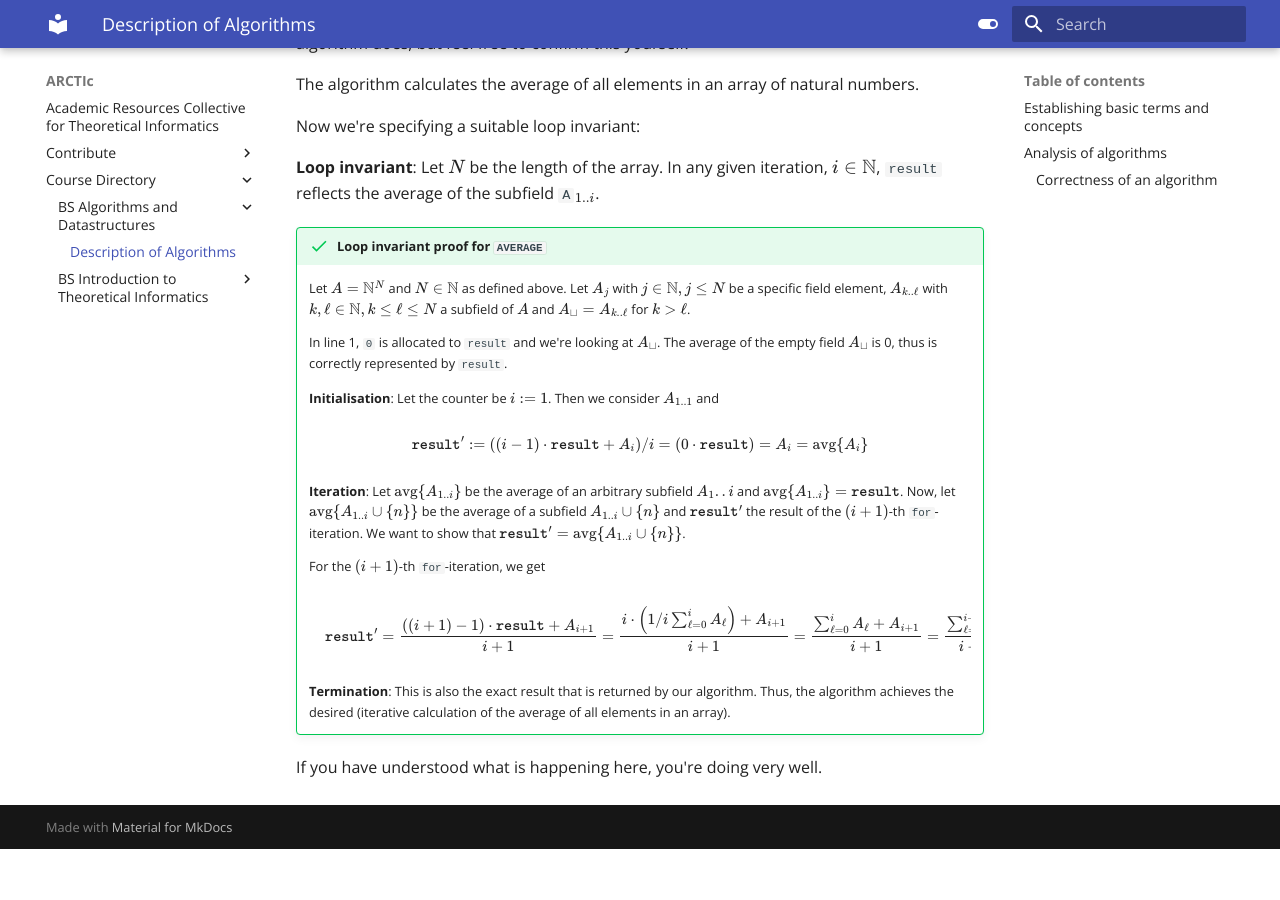
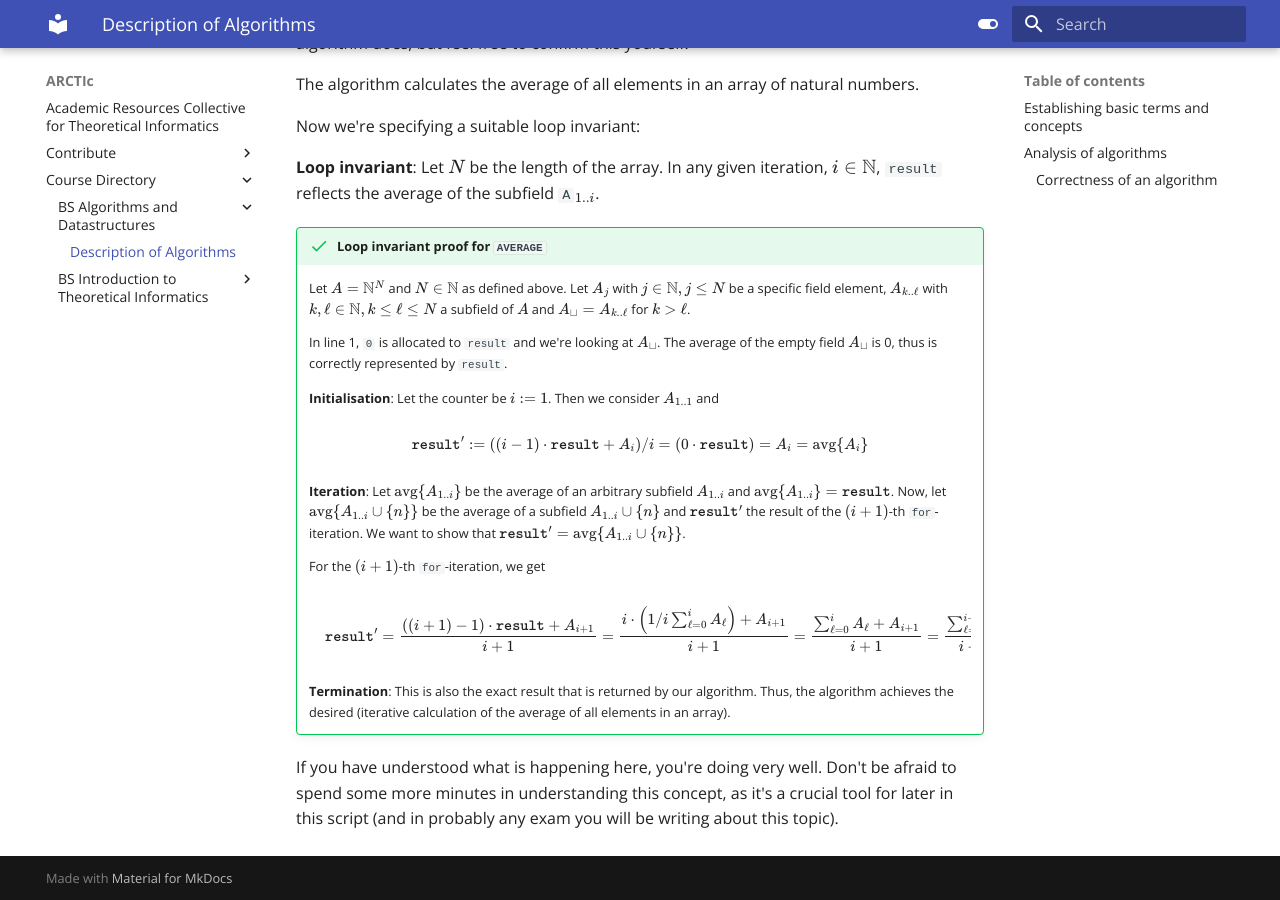
Before and after one commit to bananeira/projet-arctic, an MkDocs documentation site: the page built from docs/Course Directory/BS Algorithms and Datastructures/description-of-algorithms.md, in a window 1280 px wide and 900 px high, scrolled down 3712 px. Built offline with MkDocs 1.6.1 and Material for MkDocs 9.7.7, drawn with Linux system fonts in a browser that asks for light colours; some web fonts are replaced; before the commit the page ends 4561 px from its top, so only the background shows below that.

Commit message:
Amend motivational statement

````diff
--- a/docs/Course Directory/BS Algorithms and Datastructures/description-of-algorithms.md
+++ b/docs/Course Directory/BS Algorithms and Datastructures/description-of-algorithms.md
@@ -138,11 +138,11 @@ To build this intuition, we will consider a more technical example.
 
 Consider the following algorithm, where `A` is an input array with `A[i]; i \in \NN, A[i] \in \NN`.
 ```
-    AVERAGE( A )
-        result <_ 0
-        for i <_ 1 to A.length do
-            result <_ ((i-1) \cdot result + A[i]) / i
-        return result
+AVERAGE( A )
+    result <_ 0
+    for i <_ 1 to A.length do
+        result <_ ((i-1) \cdot result + A[i]) / i
+    return result
 ```
 
 Generally, when you're given an algorithm and need to find out what it's doing, it helps to manually run a few instances through the algorithm.
@@ -170,7 +170,7 @@ In any given iteration, $i \in \NN$, `result` reflects the average of the subfie
         \mathtt{result'} := ((i-1) \cdot \mathtt{result} + A_i)/i = (0 \cdot \mathtt{result}) = A_i = \operatorname{avg}\{A_i\}
     \]
 
-    **Iteration**: Let $\operatorname{avg}\{A_{1..i}\}$ be the average of an arbitrary subfield $A_1..i$ and $\operatorname{avg}\{A_{1..i}\} = \mathtt{result}$.
+    **Iteration**: Let $\operatorname{avg}\{A_{1..i}\}$ be the average of an arbitrary subfield $A_{1..i}$ and $\operatorname{avg}\{A_{1..i}\} = \mathtt{result}$.
     Now, let $\operatorname{avg}\{A_{1..i} \cup \{n\}\}$ be the average of a subfield $A_{1..i} \cup \{n\}$ and $\mathtt{result'}$ the result of the $(i+1)$-th `for`-iteration.
     We want to show that $\mathtt{result'} = \operatorname{avg}\{A_{1..i} \cup \{n\}\}$.
 
@@ -184,3 +184,4 @@ In any given iteration, $i \in \NN$, `result` reflects the average of the subfie
     Thus, the algorithm achieves the desired (iterative calculation of the average of all elements in an array).
 
 If you have understood what is happening here, you're doing very well.
+Don't be afraid to spend some more minutes in understanding this concept, as it's a crucial tool for later in this script (and in probably any exam you will be writing about this topic).
````
